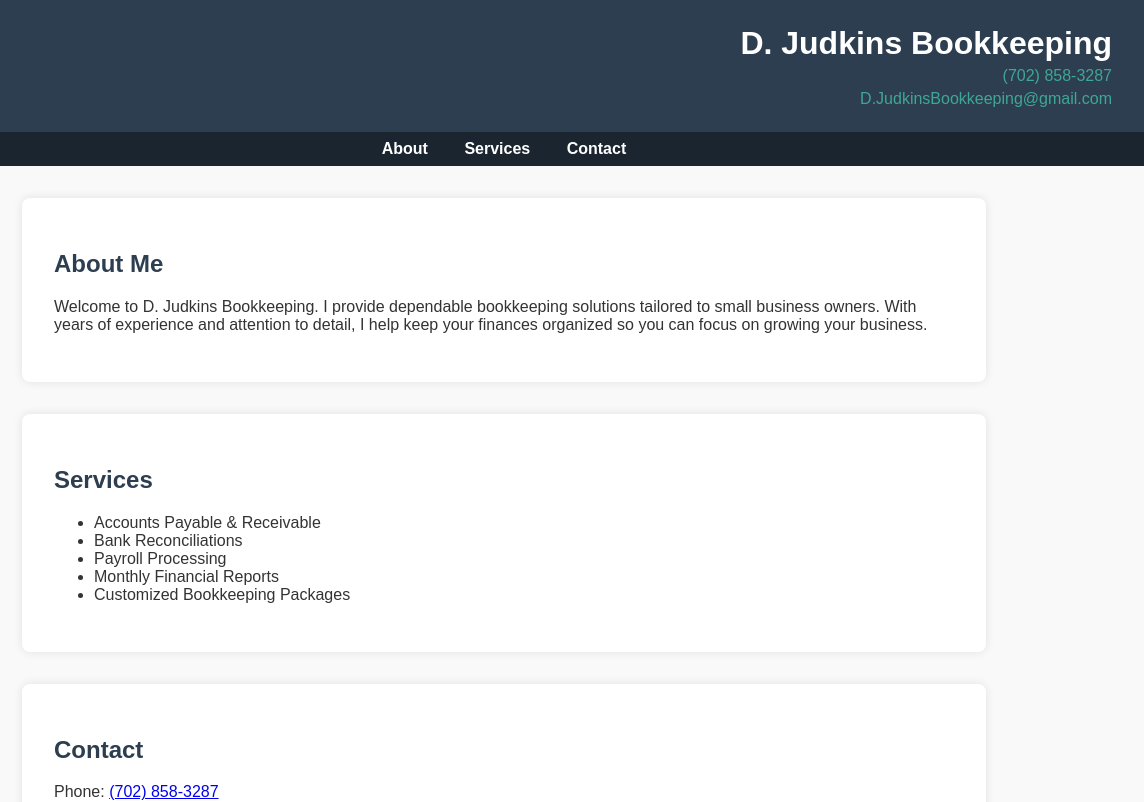
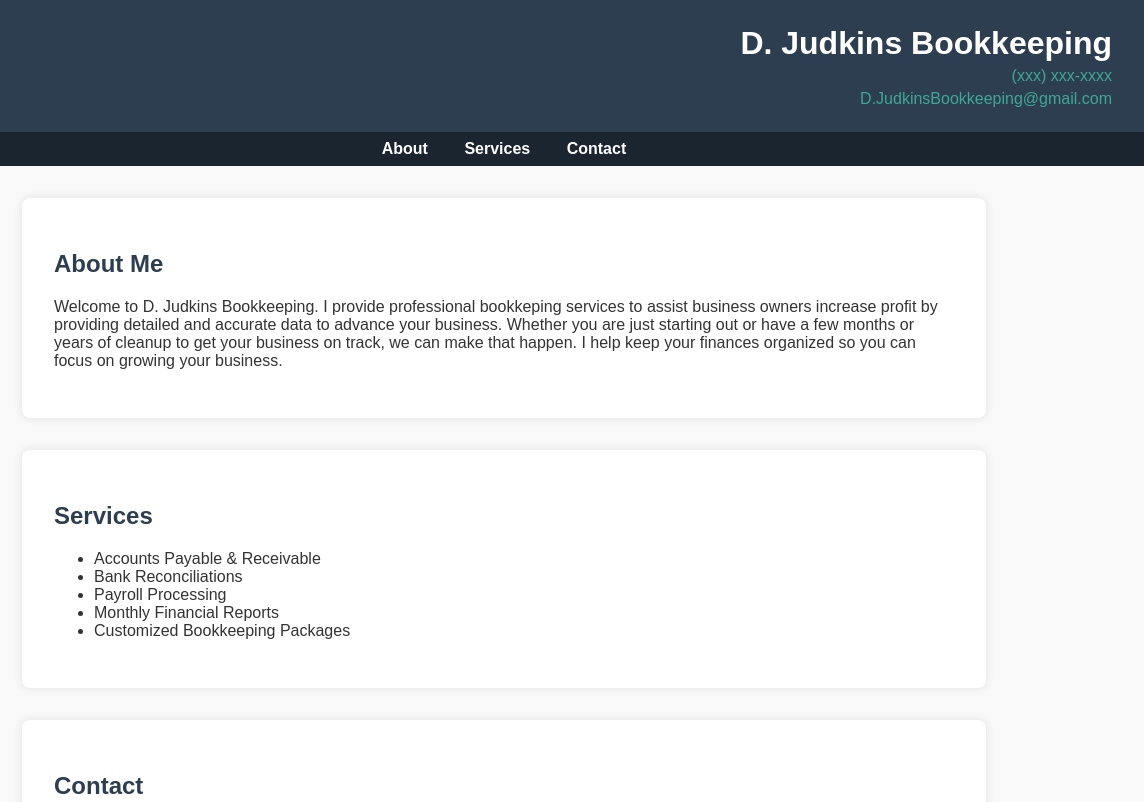
Before and after one commit to DJudkinsBookkeeping/DJudkins---Bookkeeping, a plain HTML site: page index.html in a window 1280 px wide. Shown: the top 802 px of the page, 136-1280 px from the left. Drawn offline with Linux system fonts and the light colour scheme.

Commit message:
Update index.html

```diff
--- a/index.html
+++ b/index.html
@@ -88,7 +88,7 @@
     <img src="logo.png" alt="Logo">
     <div class="header-info">
       <h1>D. Judkins Bookkeeping</h1>
-      <a href="tel:+17028583287">(702) 858-3287</a>
+      <a href="tel:+1xxxxxxxxxx">(xxx) xxx-xxxx</a>
       <a href="mailto:D.JudkinsBookkeeping@gmail.com">D.JudkinsBookkeeping@gmail.com</a>
     </div>
   </header>
@@ -102,8 +102,8 @@
   <section id="about">
     <h2>About Me</h2>
     <p>
-      Welcome to D. Judkins Bookkeeping. I provide dependable bookkeeping solutions tailored to small business owners.
-      With years of experience and attention to detail, I help keep your finances organized so you can focus on growing your business.
+      Welcome to D. Judkins Bookkeeping. I provide professional bookkeping services to assist business owners increase profit by providing detailed and accurate data to advance your business.  Whether you are just starting out or
+      have a few months or years of cleanup to get your business on track, we can make that happen. I help keep your finances organized so you can focus on growing your business.
     </p>
   </section>
 
@@ -120,7 +120,7 @@
 
   <section id="contact">
     <h2>Contact</h2>
-    <p>Phone: <a href="tel:+17028583287">(702) 858-3287</a></p>
+    <p>Phone: <a href="tel:+1xxxxxxxxxx">(xxx) xxx-xxxx</a></p>
     <p>Email: <a href="mailto:D.JudkinsBookkeeping@gmail.com">D.JudkinsBookkeeping@gmail.com</a></p>
     <a href="mailto:D.JudkinsBookkeeping@gmail.com" class="button">Schedule a Free Consultation</a>
   </section>
```
